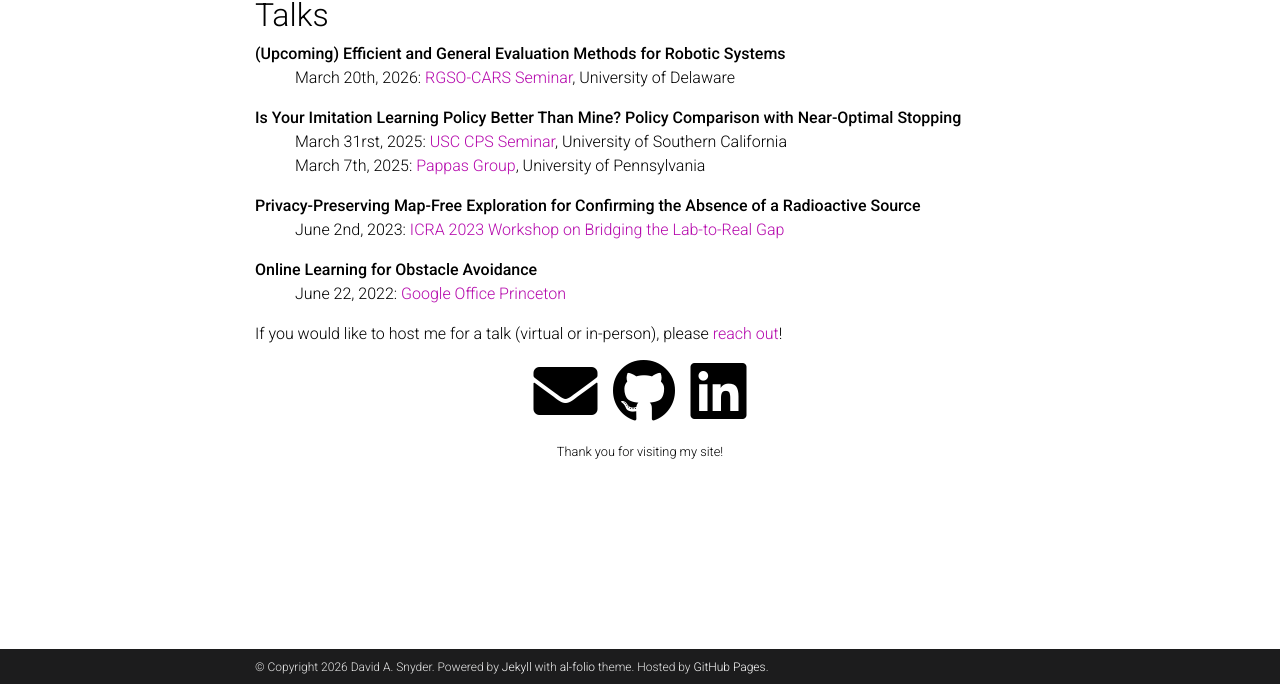
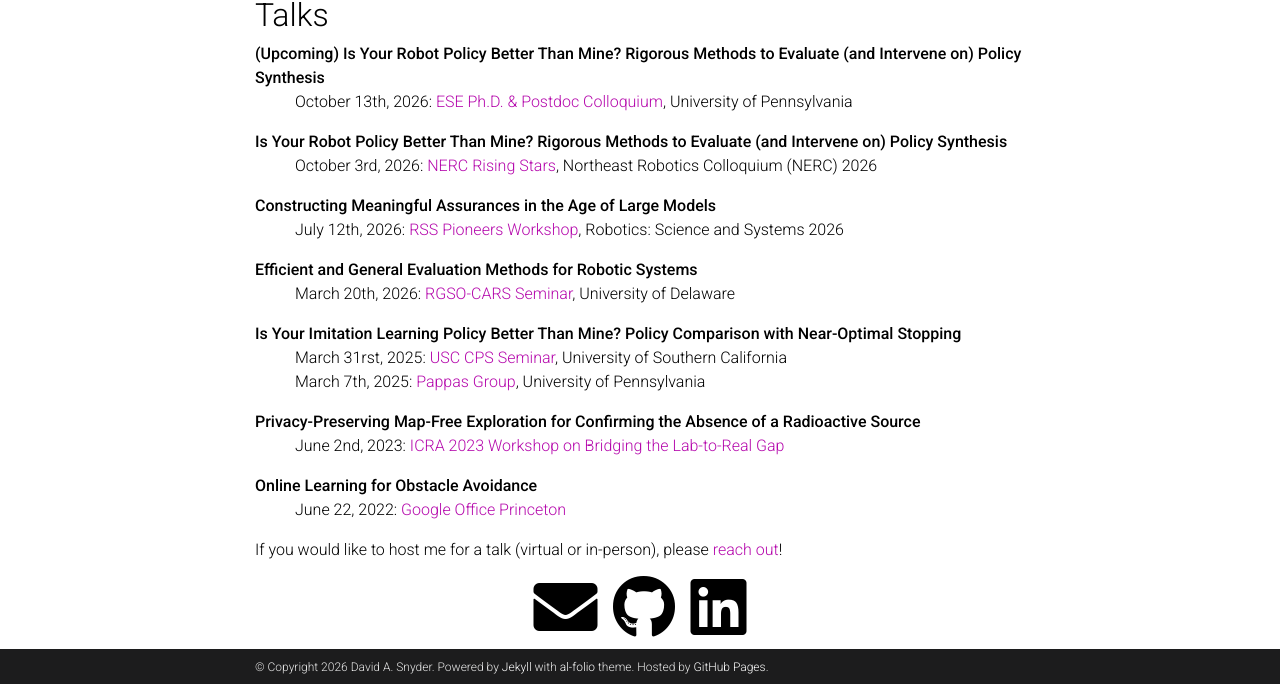
Before and after one commit to dasnyder5/dasnyder5.github.io, a Jekyll site: the page built from _pages/about.md, in a window 1280 px wide and 900 px high, scrolled down 1547 px, cut to the strip 216-900 px from the top of the window. Built offline with Jekyll 4.4.1, drawn with Linux system fonts in a browser that asks for light colours; full-size pictures stand in for the smaller copies a plugin makes; comment, search, counter and statistics services are not loaded; a style sheet for code colours, icons or effects is not loaded.

Commit message:
Update talks (as of 8 Oct 2026)

```diff
--- a/_includes/talks.html
+++ b/_includes/talks.html
@@ -2,7 +2,19 @@
           <div class="talks">
             <!-- <h2>talks</h2> -->
             <h2>Talks</h2>
-            <strong>(Upcoming) Efficient and General Evaluation Methods for Robotic Systems</strong>
+            <strong>(Upcoming) Is Your Robot Policy Better Than Mine? Rigorous Methods to Evaluate (and Intervene on) Policy Synthesis</strong>
+            <ul style="list-style-type:none;">
+              <li>October 13th, 2026: <a href='https://www.ese.upenn.edu/ese-events/phd-colloquium/'>ESE Ph.D. & Postdoc Colloquium</a>, University of Pennsylvania</li>
+            </ul>
+            <strong>Is Your Robot Policy Better Than Mine? Rigorous Methods to Evaluate (and Intervene on) Policy Synthesis</strong>
+            <ul style="list-style-type:none;">
+              <li>October 3rd, 2026: <a href=''>NERC Rising Stars</a>, Northeast Robotics Colloquium (NERC) 2026</li>
+            </ul>
+            <strong>Constructing Meaningful Assurances in the Age of Large Models</strong>
+            <ul style="list-style-type:none;">
+              <li>July 12th, 2026: <a href='https://sites.google.com/view/rsspioneers2026'>RSS Pioneers Workshop</a>, Robotics: Science and Systems 2026</li>
+            </ul>
+            <strong>Efficient and General Evaluation Methods for Robotic Systems</strong>
             <ul style="list-style-type:none;">
               <li>March 20th, 2026: <a href='https://sites.udel.edu/robograd/seminars/'>RGSO-CARS Seminar</a>, University of Delaware</li>
             </ul>
```
